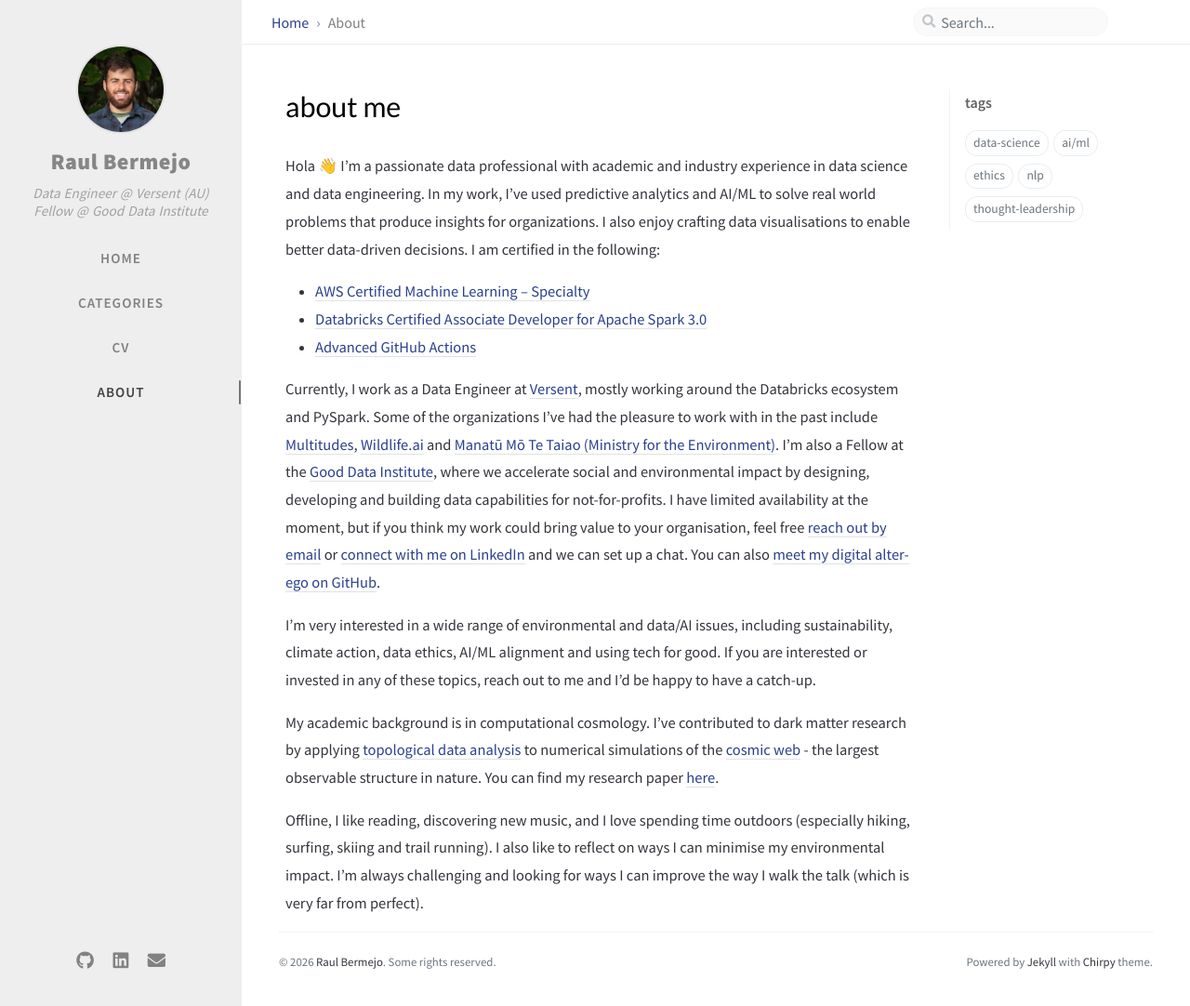
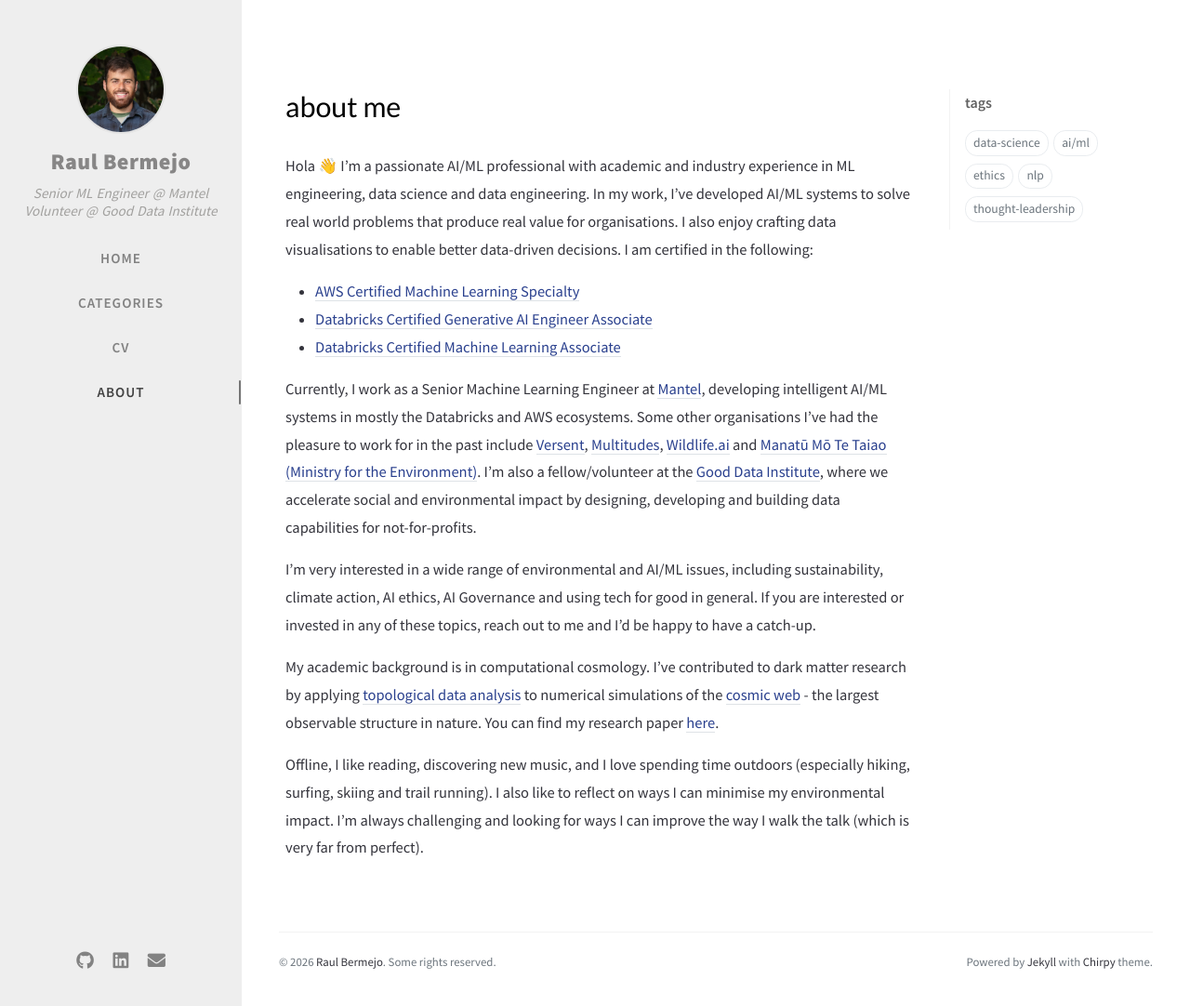
Before and after one commit to raul-bermejo/raul-bermejo.github.io, a Jekyll site: the page built from _tabs/about.md, in a window 1280 px wide and 1082 px high. Shown: the whole window at 93% size. Built offline with Jekyll 4.4.1, drawn with Linux system fonts in a browser that asks for light colours; nearby versions of some CDN libraries; comment, search, counter and statistics services are not loaded.

Commit message:
feat: updated job title, bio and CV

```diff
--- a/Gemfile
+++ b/Gemfile
@@ -3,10 +3,6 @@
 source "https://rubygems.org"
 
 gem "jekyll-theme-chirpy", "~> 5.2", ">= 5.2.1"
-
-group :test do
-  gem "html-proofer", "~> 3.18"
-end
 
 # Windows and JRuby does not include zoneinfo files, so bundle the tzinfo-data gem
 # and associated library.
--- a/_config.yml
+++ b/_config.yml
@@ -17,7 +17,7 @@ lang: en
 prefer_datetime_locale: en-au
 
 # Change to your timezone › http://www.timezoneconverter.com/cgi-bin/findzone/findzone
-timezone: Australia/Brisbane
+timezone: Australia/Sydney
 
 # jekyll-seo-tag settings › https://github.com/jekyll/jekyll-seo-tag/blob/master/docs/usage.md
 # ↓ --------------------------
@@ -25,8 +25,8 @@ timezone: Australia/Brisbane
 title: Raul Bermejo                          # the main title
 
 tagline: |+
- Data Engineer @ Versent (AU)
- Fellow @ Good Data Institute
+ Senior ML Engineer @ Mantel
+ Volunteer @ Good Data Institute
 
 description: >-                        # used by seo meta and the atom feed
 
--- a/_tabs/about.md
+++ b/_tabs/about.md
@@ -4,17 +4,17 @@ icon: fas fa-info-circle
 order: 4
 ---
 
-Hola 👋 I'm a passionate data professional with academic and industry experience in data science and data engineering. In my work, I've used predictive analytics and AI/ML to solve real world problems that produce insights for organizations. I also enjoy crafting data visualisations to enable better data-driven decisions. I am certified in the following:
+Hola 👋 I'm a passionate AI/ML professional with academic and industry experience in ML engineering, data science and data engineering. In my work, I've developed AI/ML systems to solve real world problems that produce real value for organisations. I also enjoy crafting data visualisations to enable better data-driven decisions. I am certified in the following:
 
-- [AWS Certified Machine Learning – Specialty](https://www.credly.com/badges/df309923-e4a0-4b29-8107-6c7729e1c8ea/linked_in_profile)
-- [Databricks Certified Associate Developer for Apache Spark 3.0](https://credentials.databricks.com/1f9faa81-70ce-4922-8487-e6f2edcc08f4#gs.7i111e)
-- [Advanced GitHub Actions](https://www.linkedin.com/learning/certificates/966ea920f8ecf4669984ee5a9516e9a4bdae44e439d3c3f21d382cabfa8d765a?u=96720562)
+- [AWS Certified Machine Learning Specialty](https://www.credly.com/badges/df309923-e4a0-4b29-8107-6c7729e1c8ea/linked_in_profile)
+- [Databricks Certified Generative AI Engineer Associate](https://credentials.databricks.com/2c733871-12e8-40b5-b6bb-961683cf74b5#acc.3MBWd2G5)
+- [Databricks Certified Machine Learning Associate](https://credentials.databricks.com/873d9b81-d574-4f5d-8aed-e60e0346aed9#acc.BhtU2YMn)
 
-Currently, I work as a Data Engineer at [Versent](https://versent.com.au/), mostly working around the Databricks ecosystem and PySpark. Some of the organizations I've had the pleasure to work with in the past include [Multitudes](https://www.multitudes.co/), [Wildlife.ai](https://www.wildlife.ai/about/) and [Manatū Mō Te Taiao (Ministry for the Environment)](https://environment.govt.nz/). I'm also a Fellow at the [Good Data Institute](https://www.gooddatainstitute.com/), where we accelerate social and environmental impact by designing, developing and building data capabilities for not-for-profits. I have limited availability at the moment, but if you think my work could bring value to your organisation, feel free [reach out by email](mailto:raulbv.personal@gmail.com) or [connect with me on LinkedIn](https://www.linkedin.com/in/raul-bermejo-059b94208/) and we can set up a chat.  You can also [meet my digital alter-ego on GitHub](https://github.com/raul-bermejo).
+Currently, I work as a Senior Machine Learning Engineer at [Mantel](https://mantelgroup.com.au/services/ai/), developing intelligent AI/ML systems in mostly the Databricks and AWS ecosystems. Some other organisations I've had the pleasure to work for in the past include [Versent](https://versent.com.au/), [Multitudes](https://www.multitudes.co/), [Wildlife.ai](https://www.wildlife.ai/about/) and [Manatū Mō Te Taiao (Ministry for the Environment)](https://environment.govt.nz/). I'm also a fellow/volunteer at the [Good Data Institute](https://www.gooddatainstitute.com/), where we accelerate social and environmental impact by designing, developing and building data capabilities for not-for-profits.
 
-I'm very interested in a wide range of environmental and data/AI issues, including sustainability, climate action, data ethics, AI/ML alignment and using tech for good. If you are interested or invested in any of these topics, reach out to me and I'd be happy to have a catch-up.
+I'm very interested in a wide range of environmental and AI/ML issues, including sustainability, climate action, AI ethics, AI Governance and using tech for good in general. If you are interested or invested in any of these topics, reach out to me and I'd be happy to have a catch-up.
 
-My academic background is in computational cosmology. I've contributed to dark matter research by applying [topological data analysis](https://en.wikipedia.org/wiki/Topological_data_analysis) to numerical simulations of the [cosmic web](https://bigthink.com/hard-science/cosmic-web/) - the largest observable structure in nature. You can find my research paper [here](https://arxiv.org/abs/2206.14655).
+My academic background is in computational cosmology. I've contributed to dark matter research by applying [topological data analysis](https://en.wikipedia.org/wiki/Topological_data_analysis) to numerical simulations of the [cosmic web](https://bigthink.com/hard-science/cosmic-web/) - the largest observable structure in nature. You can find my research paper [here](https://academic.oup.com/mnras/article/529/4/4325/7613001).
 
 
 Offline, I like reading, discovering new music, and I love spending time outdoors (especially hiking, surfing, skiing and trail running). I also like to reflect on ways I can minimise my environmental impact. I'm always challenging and looking for ways I can improve the way I walk the talk (which is very far from perfect).
```
Also changed, not shown: Gemfile.lock, 1 other file.
